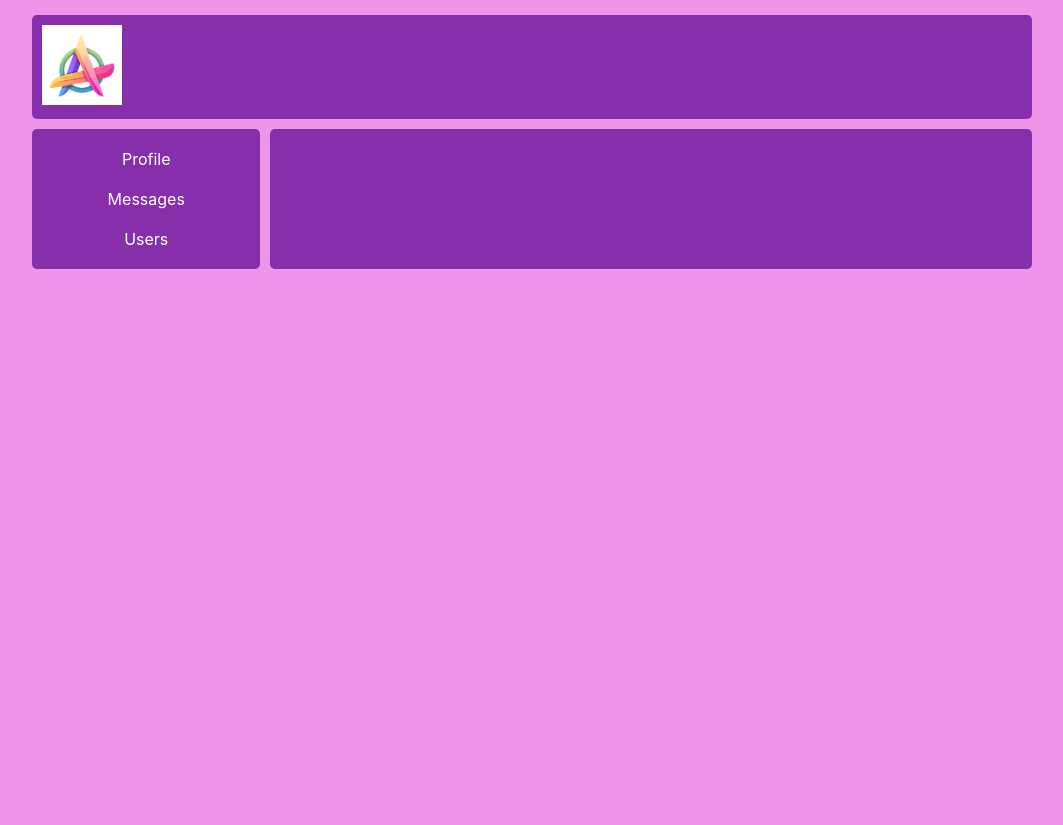
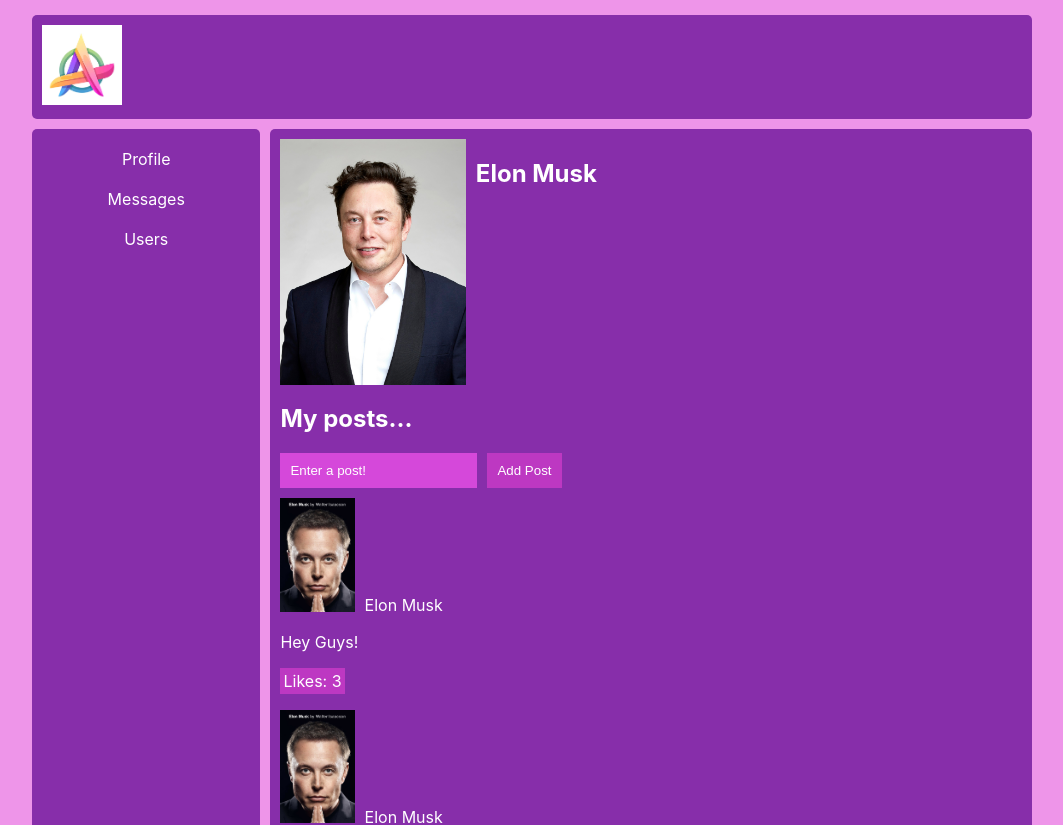
Before and after one commit to MaxDiiamond/social, a React (Create React App) app: page / in a window 1280 px wide. Shown: the top 825 px of the page, without its empty margins (108-1171 px from the left). Before the commit the page ends 800 px from the top, so only its background shows below. Built offline with nearby package versions, Linux system fonts and the light colour scheme.

Commit message:
Data to index.js

```diff
--- a/src/App.js
+++ b/src/App.js
@@ -5,7 +5,9 @@
 import { BrowserRouter, Route, Routes } from "react-router-dom";
 import Dialouges from './components/dialouges/Dialouges'
 
-function App() {
+
+
+function App(props) {
   return (
     <div className='wrapper'>
       <BrowserRouter>
@@ -13,10 +15,10 @@
         <Navbar />
         <div className="wrapper-content">
           <Routes >
-            <Route path="/profile" element={<Profile name={"Elon Musk"} />} />
-            <Route path="/dialouges" element={<Dialouges />} />
+            <Route exact path="/" element={<Profile name={"Elon Musk"} postData={props.postData} />} />
+            <Route path="/profile" element={<Profile name={"Elon Musk"} postData={props.postData} />} />
+            <Route path="/dialouges" element={<Dialouges messages={props.messages} />} />
           </Routes>
-
         </div>
       </BrowserRouter>
 
--- a/src/components/dialouges/Dialouges.js
+++ b/src/components/dialouges/Dialouges.js
@@ -1,12 +1,14 @@
 import React from "react";
 import Dialouge from "./dialouge/Dialouge";
 
-export default function Dialouges() {
+
+export default function Dialouges(props) {
     return (
         <div className="dialouges">
-            <Dialouge />
-            <Dialouge />
-            <Dialouge />
+            {props.messages.map(e => <Dialouge name={e.name} message={e.message} id={e.id} />)}
+
+            {/* <Dialouge name={messages[1].name} message={messages[1].message} />
+            <Dialouge name={messages[2].name} message={messages[2].message} /> */}
 
             <input type="text" placeholder="Write a Message..." />
             <button>Send</button>
--- a/src/components/dialouges/dialouge/Dialouge.js
+++ b/src/components/dialouges/dialouge/Dialouge.js
@@ -1,11 +1,11 @@
 import React from "react";
 import "./dialouge.css"
 
-export default function Dialouge() {
+export default function Dialouge(props) {
     return (
         <div className="dialouge">
-            <p>Name</p>
-            <p>How are you?</p>
+            <p>{props.name}</p>
+            <p>{props.message}</p>
         </div>
     )
 }
--- a/src/components/profile/Profile.js
+++ b/src/components/profile/Profile.js
@@ -1,16 +1,13 @@
 import React from "react"
 import "./profile.css"
-import ava from "../../img/Emusk.jpg"
 import Posts from "./posts/Posts"
+import ProfileInfo from "./profileInfo/ProfileInfo"
 
 export default function Profile(props) {
-    return (
+  return (
     <div className="profile">
-      <div className="me">
-        <img src={ava} alt="musk" />
-        <h2>{props.name}</h2>
-      </div>
-      <Posts />
+      <ProfileInfo name={props.name} />
+      <Posts  postData={props.postData} />
     </div>
-    )
-  }
+  )
+}
--- a/src/components/profile/posts/Posts.js
+++ b/src/components/profile/posts/Posts.js
@@ -1,16 +1,16 @@
 import React from "react"
 import Post from "./post/Post"
 
-export default function Posts() {
+
+
+export default function Posts(props) {
     return (
         <div className="posts">
             <h2>My posts...</h2>
             <input type="text" placeholder="Enter a post!" />
             <button>Add Post</button>
-            <Post message="Hey Guys!" />
-            <Post message="Walking..." />
-            <Post message="On a run" />
-            <Post message="Relaxing" />
+
+            {props.postData.map(e => <Post message={e.text} id={e.id} likes={e.likes} />)}
         </div>
     )
 }
--- a/src/components/profile/posts/post/Post.js
+++ b/src/components/profile/posts/post/Post.js
@@ -6,7 +6,8 @@
         <div className="post">
             <img src={ava_mini} alt="musk" />
             <span>Elon Musk</span>
-            <p>{props.message}</p>
+            <p>{props.message} </p>
+            <p className="like">Likes: {props.likes}</p>
         </div>
     )
 }
--- a/src/components/profile/profile.css
+++ b/src/components/profile/profile.css
@@ -1,6 +1,4 @@
-.profile {
 
-}
 
 .me img {
     width: 25%;
@@ -43,3 +41,9 @@
 .posts button:hover {
     background: #622264;
 }
+
+.like {
+    background: #bd38c2;
+    padding: 3px;
+    width: fit-content;
+}
--- /dev/null
+++ b/src/components/profile/profileInfo/ProfileInfo.js
@@ -0,0 +1,11 @@
+import React from "react";
+import ava from "../../../img/Emusk.jpg"
+
+export default function ProfileInfo(props) {
+    return (
+        < div className="me" >
+            <img src={ava} alt="musk" />
+            <h2>{props.name}</h2>
+        </div >
+    )
+}
--- a/src/index.js
+++ b/src/index.js
@@ -4,10 +4,24 @@
 import App from './App';
 import reportWebVitals from './reportWebVitals';
 
+const postData = [
+  { text: "Hey Guys!", id: 1, likes: 3 },
+  { text: "Walking...", id: 2, likes: 5 },
+  { text: "On a run", id: 3, likes: 7 },
+  { text: "Relaxing", id: 4, likes: 13 },
+]
+
+const messages = [
+  { name: "Ivan Ivanov", message: "How is your day?", id: 1 },
+  { name: "Elon Musk", message: "Let's go to space!", id: 2 },
+  { name: "Bill Gates", message: "What are you doing today?", id: 3 },
+  { name: "Jon Jones", message: "Hello?", id: 4 },
+]
+
 const root = ReactDOM.createRoot(document.getElementById('root'));
 root.render(
   <React.StrictMode>
-    <App />
+    <App postData={postData} messages={messages} />
   </React.StrictMode>
 );
 
```
Also changed, not shown: Image20230801150244.png (added).
